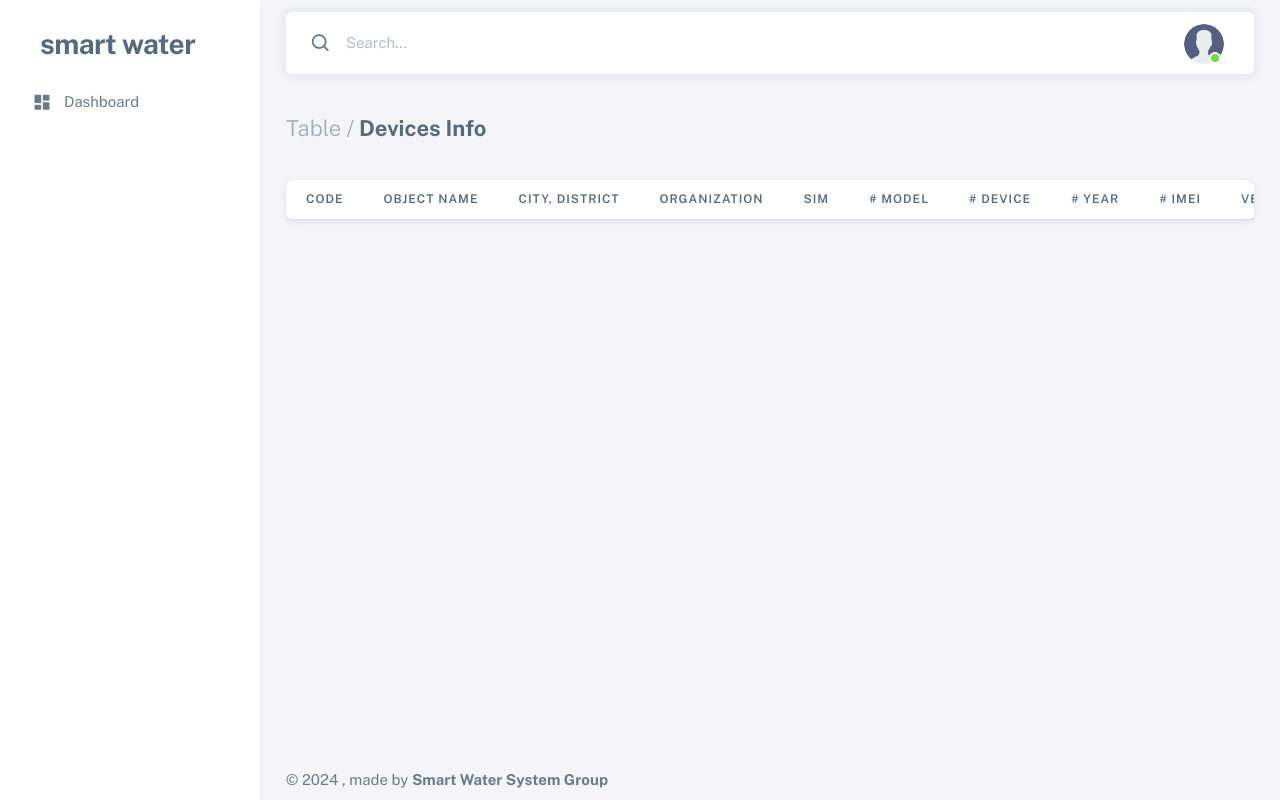
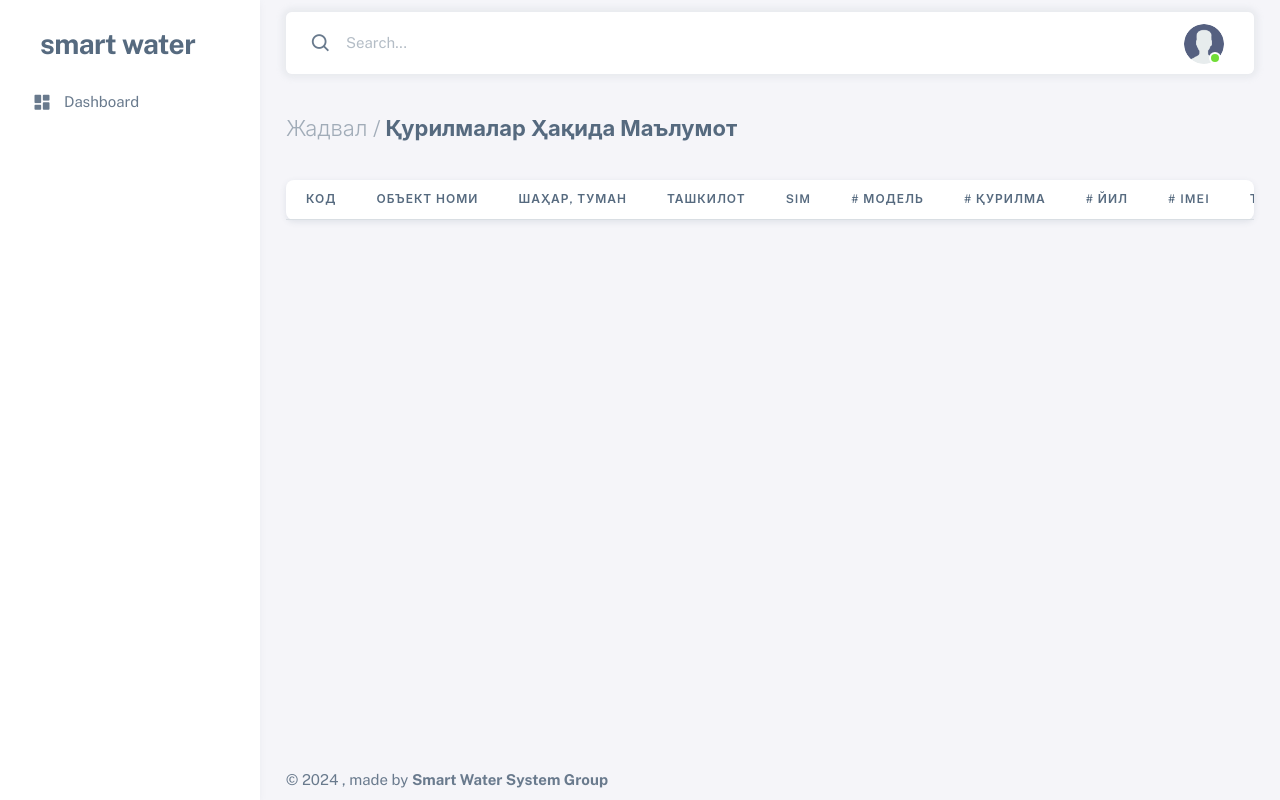
Before and after one commit to jakha921/SmartWaterSystem, a Django app: template templates/app/devices.html in a window 1280 px wide. Run offline with Django 4.2, Linux system fonts and the light colour scheme; the template is opened without the code that fills it, so the values that code supplies are empty; some libraries are stand-ins or nearby versions.

Commit message:
update to uzb lang

```diff
--- a/app/models.py
+++ b/app/models.py
@@ -61,6 +61,7 @@ class DeviceInfo(models.Model):
     device_number = models.CharField(max_length=255, null=True)
     created_at = models.DateTimeField(auto_now_add=True)
     updated_at = models.DateTimeField(auto_now=True)
+    is_drinkable = models.BooleanField(default=False)
 
     def __str__(self):
         return f"{self.code} - {self.district}"
--- a/templates/app/devices.html
+++ b/templates/app/devices.html
@@ -20,7 +20,7 @@
             <!-- Content -->
 
             <div class="container-xxl flex-grow-1 container-p-y">
-                <h4 class="fw-bold py-3 mb-4"><span class="text-muted fw-light">Table /</span> Devices Info</h4>
+                <h4 class="fw-bold py-3 mb-4"><span class="text-muted fw-light">Жадвал /</span> Қурилмалар Ҳақида Маълумот</h4>
 
                 <!-- Striped Rows -->
                 <div class="card">
@@ -28,17 +28,17 @@
                         <table class="table table-striped">
                             <thead>
                             <tr>
-                                <th>Code</th>
-                                <th>Object name</th>
-                                <th>City, District</th>
-                                <th>Organization</th>
+                                <th>Код</th>
+                                <th>ОБЪЕКТ НОМИ</th>
+                                <th>ШАҲАР, ТУМАН</th>
+                                <th>Ташкилот</th>
                                 {#                                <th>Long, Lat</th>#}
                                 <th>SIM</th>
-                                <th># model</th>
-                                <th># device</th>
-                                <th># Year</th>
+                                <th># модель</th>
+                                <th># қурилма</th>
+                                <th># йил</th>
                                 <th># IMEI</th>
-                                <th>Verified date</th>
+                                <th>Тасдиқланган сана</th>
                             </tr>
                             </thead>
                             <tbody class="table-border-bottom-0">
```
Also changed, not shown: templates/app/consumptions-detail.html (+8 -8 lines), templates/app/tables-basic.html (+8 -8 lines), app/migrations/0003_deviceinfo_is_drinkable.py (added).
